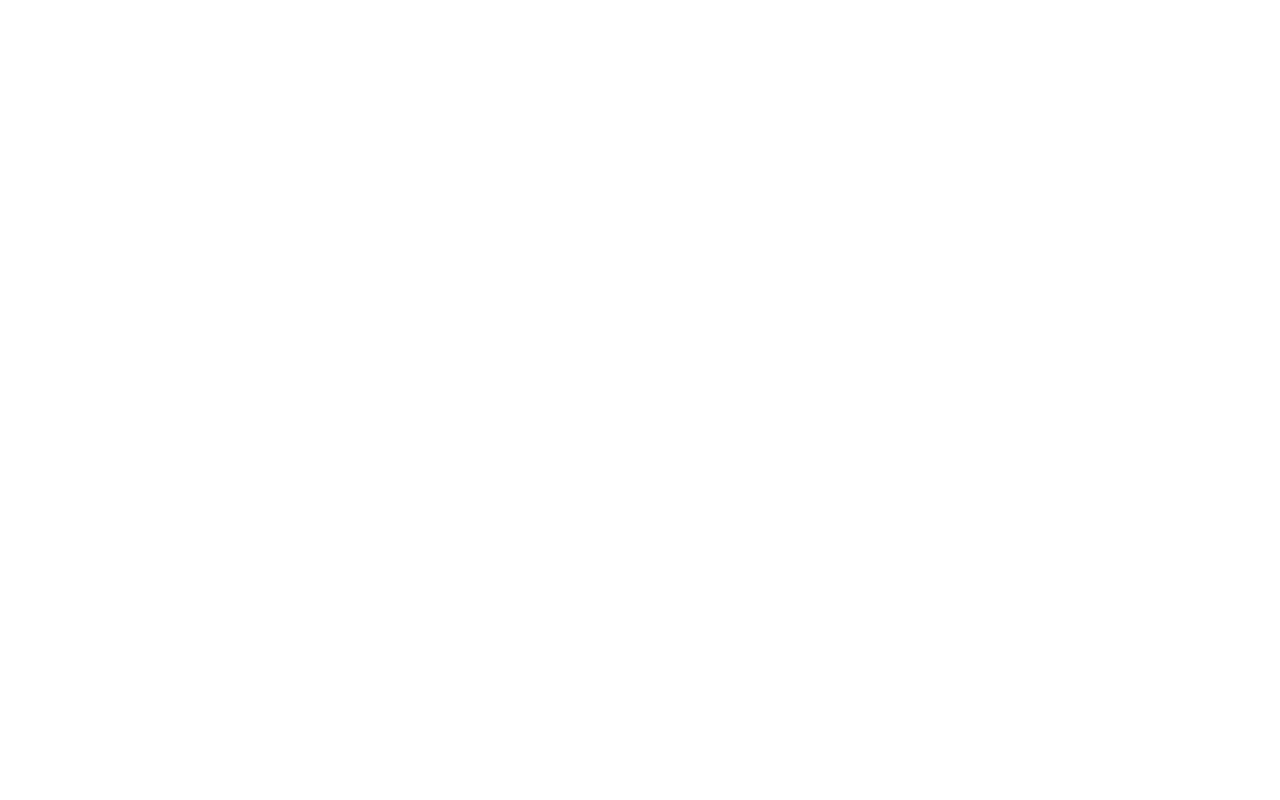
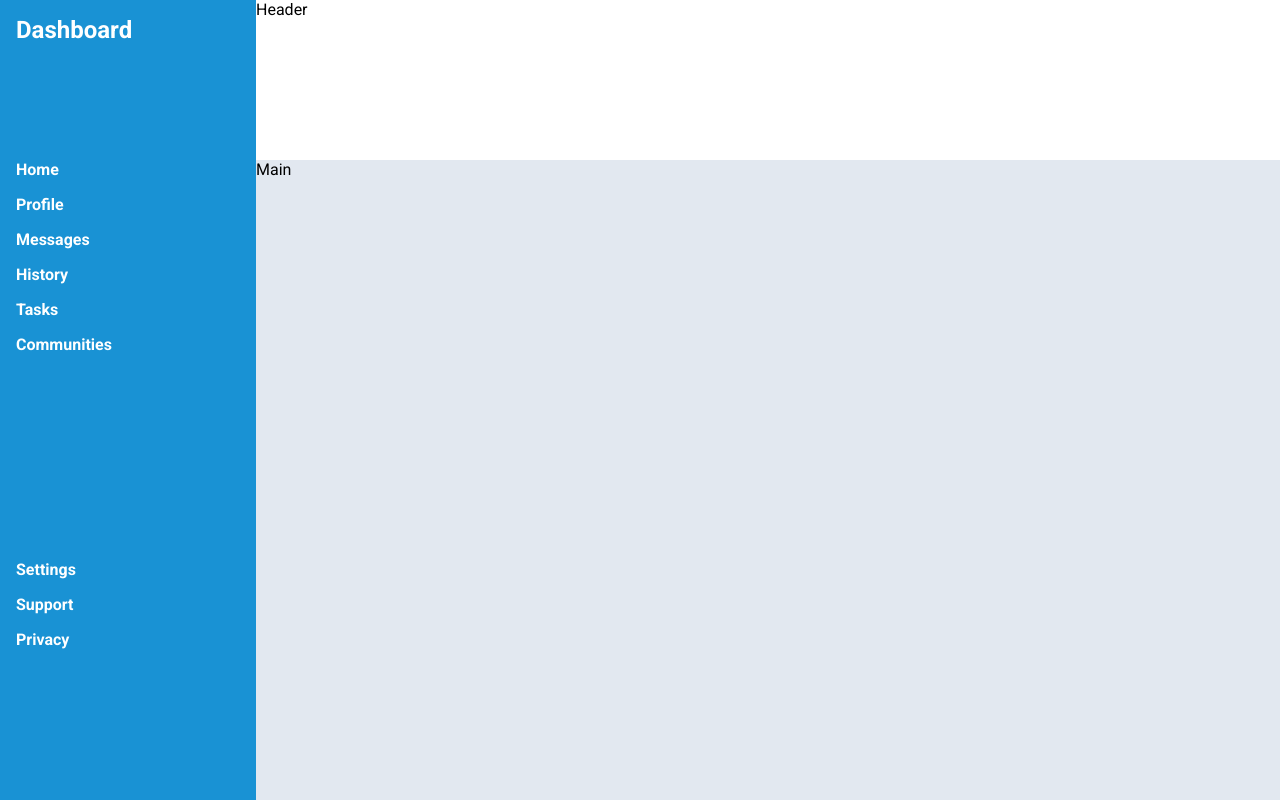
Before and after one commit to ebaek88/admin-dashboard, a plain HTML site: page index.html in a window 1280 px wide. Drawn offline with Linux system fonts and the light colour scheme.

Commit message:
feat: outline the basic layout of the page
Divided main areas of the dashboard page using grid.
Also, implemented most of the sidebar features except
the corresponding icons.

```diff
--- a/assets/styles.css
+++ b/assets/styles.css
@@ -0,0 +1,70 @@
+@import url('https://fonts.googleapis.com/css2?family=Roboto:ital,wght@0,100..900;1,100..900&display=swap');
+
+* {
+  box-sizing: border-box;
+  font-family: "Roboto", system-ui, -apple-system, BlinkMacSystemFont, 'Segoe UI', Roboto, Oxygen, Ubuntu, Cantarell, 'Open Sans', 'Helvetica Neue', sans-serif;
+}
+
+body {
+  margin: 0;
+}
+
+ul {
+  list-style-type: none;
+  margin: 0;
+  padding: 0;
+}
+
+.container {
+  height: 100vh;
+  display: grid;
+  grid-template-columns: 1fr 4fr;
+  grid-template-rows: 1fr 4fr;
+}
+
+/* sidebar */
+
+.sidebar {
+  grid-row: 1 / -1;
+  background-color: #1992d4;
+  color: #fff;
+  display: grid;
+  grid-template-rows: 1fr 3fr 2fr;
+  row-gap: 1rem;
+  font-weight: bold;
+}
+
+.sidebar > * {
+  padding-top: 1rem;
+  padding-left: 1rem;
+}
+
+.sidebar li:not(:first-child, :last-child) {
+  margin: 1rem 0;
+}
+
+.sidebar a:link {
+  color: #fff;
+  text-decoration: none;
+}
+
+.sidebar a:hover {
+  text-decoration: underline;
+  cursor: pointer;
+}
+
+.sidebar a:visited {
+  text-decoration: none;
+}
+
+.brand {
+  font-size: 1.5rem;
+}
+
+header {
+  background-color: #fff;
+}
+
+main {
+  background-color: #e2e8f0;
+}
--- a/index.html
+++ b/index.html
@@ -7,6 +7,32 @@
   <link rel="stylesheet" href="./assets/styles.css">
 </head>
 <body>
-
+  <div class="container">
+    <!-- sidebar -->
+    <div class="sidebar">
+      <div class="brand">Dashboard</div>
+      <nav class="nav">
+        <ul>
+          <li><a href="#">Home</a></li>
+          <li><a href="#">Profile</a></li>
+          <li><a href="#">Messages</a></li>
+          <li><a href="#">History</a></li>
+          <li><a href="#">Tasks</a></li>
+          <li><a href="#">Communities</a></li>
+        </ul>
+      </nav>
+      <div class="misc">
+        <ul>
+          <li><a href="#">Settings</a></li>
+          <li><a href="#">Support</a></li>
+          <li><a href="#">Privacy</a></li>
+        </ul>
+      </div>
+    </div>
+    <!-- header -->
+    <header class="header">Header</header>
+    <!-- main -->
+    <main class="main">Main</main>
+  </div>
 </body>
 </html>
```
